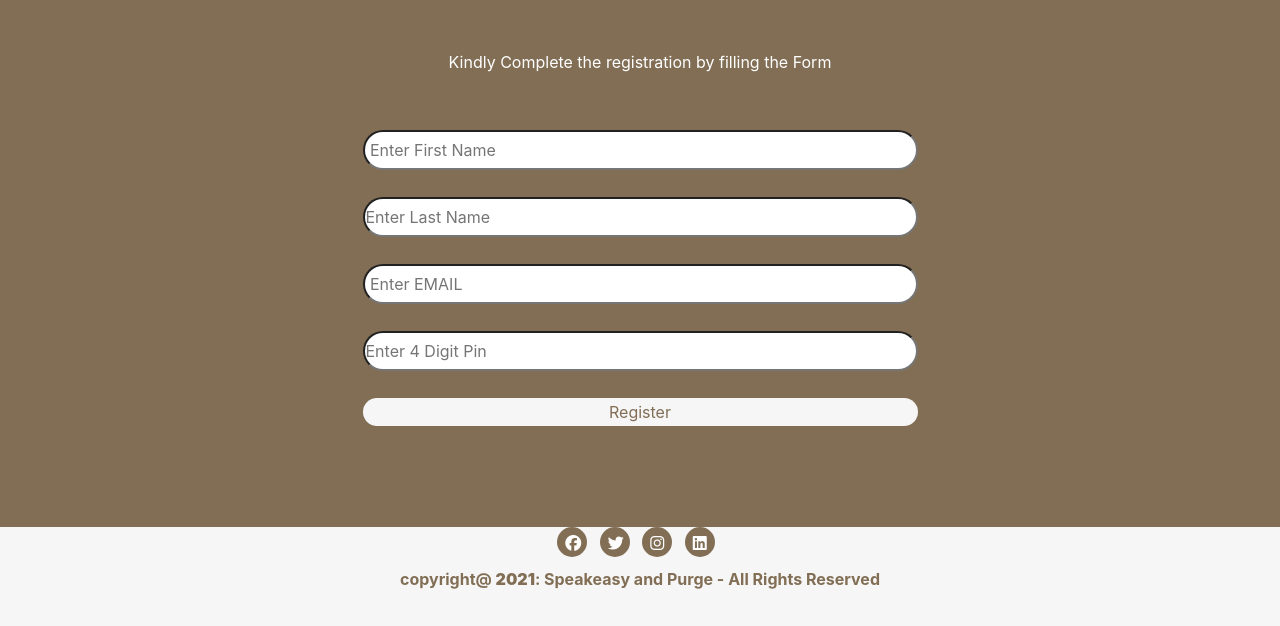
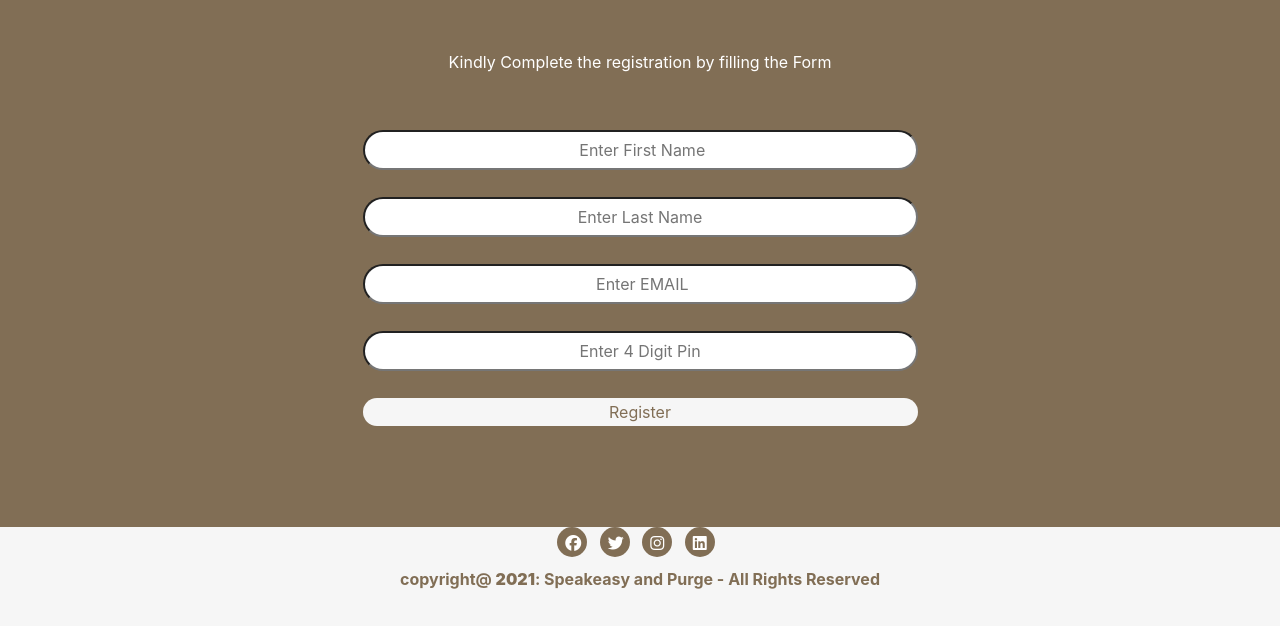
Before and after one commit to bertoko/speakeasyandpurge, a Django app: page /webregister/ in a window 1280 px wide. Shown: the part 56-682 px from the top of the page. Run offline with Django 3.2, Linux system fonts and the light colour scheme; parts of the project's set-up code (start-up, migrations or seed data) failed here and were passed over; some libraries are stand-ins or nearby versions.

Commit message:
one time payment feature added

```diff
--- a/speakeasyApp/views.py
+++ b/speakeasyApp/views.py
@@ -624,7 +624,9 @@ def Check_due_subscribers(request):
 
 
 #For Admin to make user staff for ADMIN only
+
 @api_view(['GET', 'POST'])
+@permission_classes([IsAuthenticated])
 def Make_user_admin(request):
     if request.method == "POST":
         email = request.data.get('email')
@@ -649,21 +651,23 @@ def Get_all_users(request):
 #creating a check_out session
 
 @api_view(['GET', 'POST'])
+@permission_classes([IsAuthenticated])
 def One_time_payment(request):
     today = datetime.date.today()
     expiring_date = today + timedelta(days=30)
     if request.method == 'POST':
         amount = request.data.get("amount")
-        token  = request.data.get("token")
         email = request.data.get("email")
+        tokenId = request.data.get("tokenId")
         stripe.api_key = settings.STRIPE_SECRET_KEY
         charge_data = stripe.Charge.create(
         amount= amount,
         currency="usd",
-        source= token,
+        source=tokenId,
         description="charge for Speakeasy and Purge services",
         )
         payment_state =  charge_data["status"]
+        #print(charge_data)
         if payment_state == "succeeded":
             print("payment successful")
             data = {
@@ -679,7 +683,6 @@ def One_time_payment(request):
             user.is_subscription_active = True
             user.date_subscribed = today
             user.stripeSubscriptionId = charge_data["id"]
-            #user.stripeCustomerId = stripe_customer_id
             user.subscription_type = "ONE_TIME_PAYMENT"
             user.save()
             #send mail to user for successful subscription
@@ -703,10 +706,6 @@ def One_time_payment(request):
             msg.send(fail_silently=False)
             return Response(data, status=status.HTTP_200_OK)
 
-
-    elif request.method == "GET":
-        publishable_key = {'publicKey': settings.STRIPE_PUBLISHABLE_KEY}
-        return Response(publishable_key, status=status.HTTP_200_OK)
     return Response( status=status.HTTP_200_OK)
 
 
@@ -749,7 +748,7 @@ def Check_due_subscribed_users():
     ).values_list('email', flat=True)
     if due_subscribers:
         content = {
-            'due_subscribers': "kelvin not noon"
+            'due_subscribers': "kelvin not soon"
         }
 
         content = {
--- a/templates/login.html
+++ b/templates/login.html
@@ -7,14 +7,14 @@
         <h4> {{ message }} </h4>
             <div class="row">
                 <div class="col">
-                <input type="text" id="name" name="email" required  placeholder="EMAIL">
+                <input type="text" class="text-center" id="name" name="email" required  placeholder="EMAIL">
                 </div>
             </div>
         </div>
         <div class="container">
             <div class="row">
                 <div class="col">
-                    <input type="password" id="password" name="pin" placeholder="PIN" required>
+                    <input  class="text-center" type="password"  id="password" name="pin" placeholder="PIN" required>
                 </div>
             </div>
         </div>
--- a/templates/register.html
+++ b/templates/register.html
@@ -9,7 +9,7 @@
         <div class="container">
             <div class="row">
                 <div class="col">
-                    <input type="text" required id="first_name" name="first_name" placeholder=" Enter First Name">
+                    <input class="text-center" type="text" required id="first_name" name="first_name" placeholder=" Enter First Name">
                 </div>
             </div>
         </div>
@@ -17,7 +17,7 @@
         <div class="container">
             <div class="row">
                 <div class="col">
-                    <input type="text" required  name="last_name" placeholder="Enter Last Name" >
+                    <input type="text" class="text-center" required  name="last_name" placeholder="Enter Last Name" >
                 </div>
             </div>
         </div>
@@ -25,7 +25,7 @@
         <div class="container">
             <div class="row">
                 <div class="col">
-                    <input type="text"  required id="email" name="email" placeholder=" Enter EMAIL">
+                    <input type="text" class="text-center" required id="email" name="email" placeholder=" Enter EMAIL">
                 </div>
             </div>
         </div>
@@ -33,7 +33,7 @@
             <div class="row">
 
                 <div class="col">
-                    <input type="password" required id="product" name="pin" placeholder="Enter 4 Digit Pin" >
+                    <input type="password" class="text-center" required id="product" name="pin" placeholder="Enter 4 Digit Pin" >
                 </div>
             </div>
         </div>
--- a/templates/show_video.html
+++ b/templates/show_video.html
@@ -7,7 +7,7 @@
 <div>
 
 {% for video in video %}
-<video width="500" height="500" controls >
+<video width="300" height="300" controls >
 <source src="{{video.video.url}}" type="video/mp4">
 <b>{{video.title}}</b>
 </video>
```
